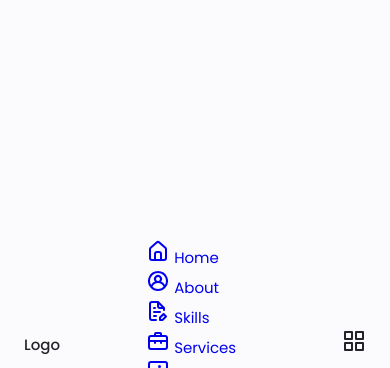
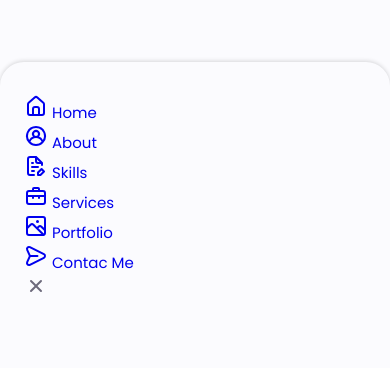
Before and after one commit to OfwaTwa/Portafolio2.0, a React (Vite) app: page / in a window 390 px wide. Shown: the part 476-844 px from the top of the page. Built offline with nearby package versions, Linux system fonts and the light colour scheme.

Commit message:
Nav half

```diff
--- a/src/componentes/header.jsx
+++ b/src/componentes/header.jsx
@@ -9,7 +9,7 @@
                 <nav className="nav container" >
                     <a href="#" className="nav__logo" >Logo</a>
 
-                    <div className="nav_menu" id="nav-menu" >
+                    <div className="nav__menu" id="nav-menu" >
                          <ul>
                             <li className="nav__item">
                                 <a href="#home" className="nav__link">
--- a/src/index.css
+++ b/src/index.css
@@ -169,6 +169,38 @@
   font-weight: var(--font-medium);
 }
 
+.nav__logo:hover{
+  color: var(--first-color);
+}
+
+.nav__toggle{
+  font-size: 1.1rem;
+  cursor: pointer;
+}
+
+.nav__toggle:hover{
+  color: var(--first-color);
+}
+
+@media screen and (max-width: 767px){
+  .nav__menu {
+    position: fixed;
+    bottom: 0;
+    left: 0;
+    width: 100%;
+    background-color: var(--body-color);
+    padding: 2rem 1.5rem 4rem;
+    box-shadow: 0 -1px 4px rgba(0, 0, 0, .15);
+    border-radius: 1.5rem 1.5rem 0 0;
+    transition: .3s;
+  }
+}
+
+.nav__list{
+  grid-template-columns: repeat(3, 1fr);
+  gap: 2rem;
+}
+
 /* show menu */
 
 
```
